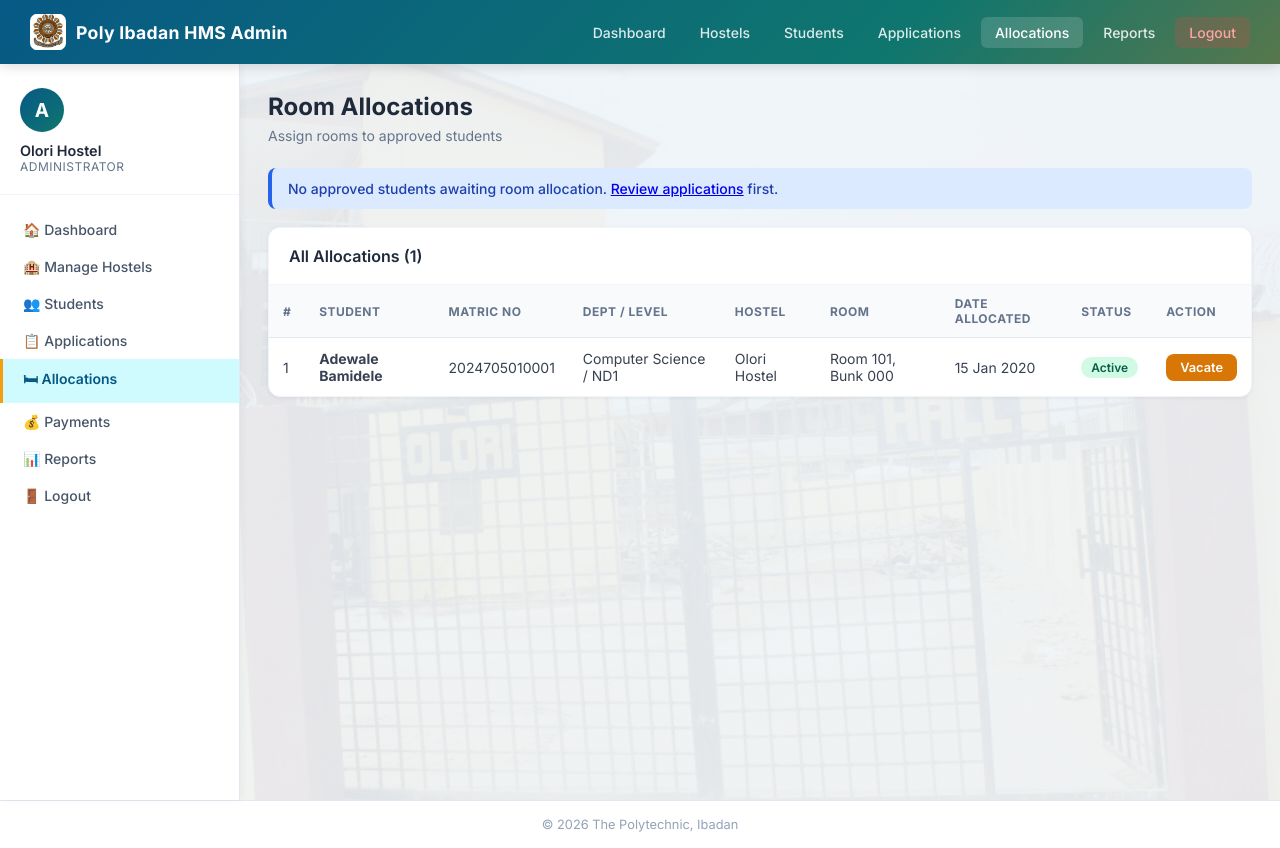
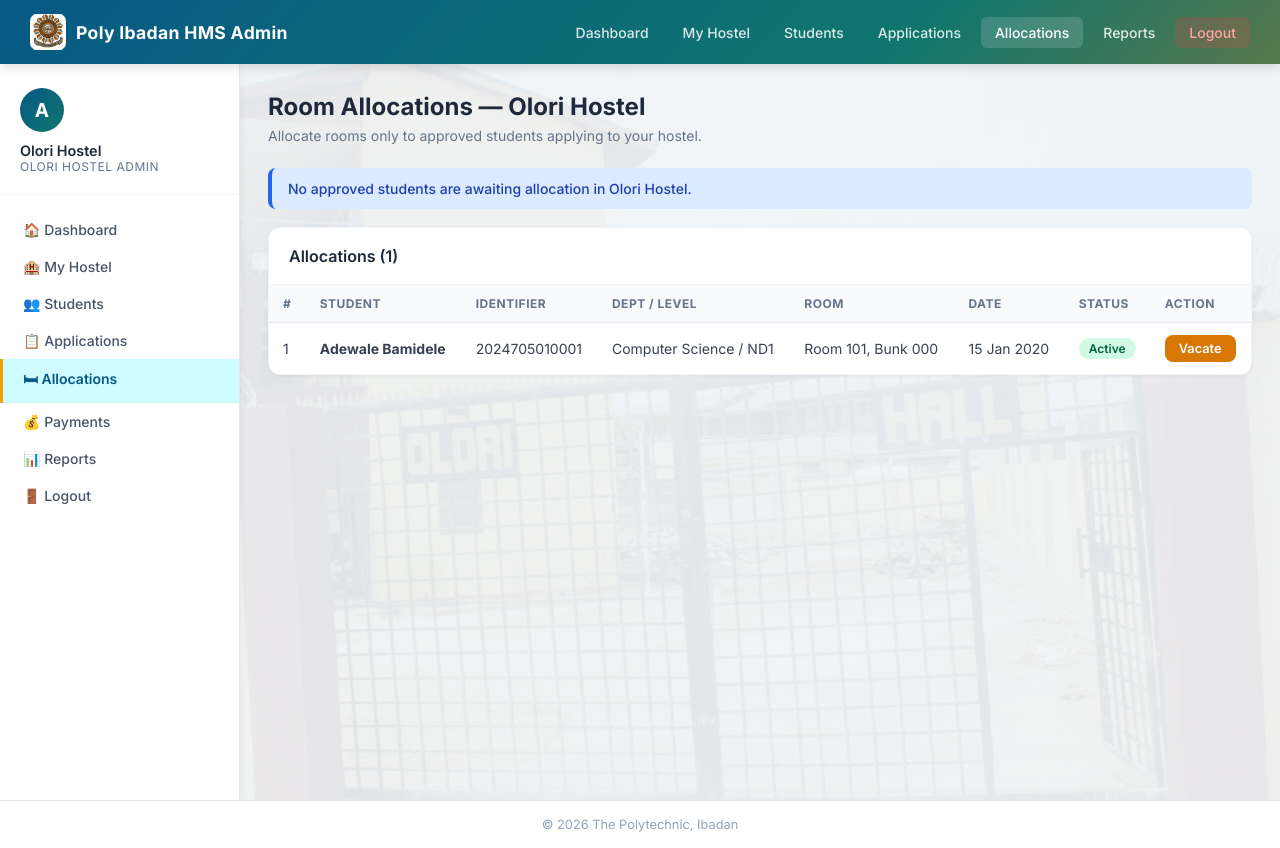
Before and after one commit to Eniola985/Hostel-Management-V2, a PHP site: page /admin/allocations.php in a window 1280 px wide. Run offline with PHP 8.4, Linux system fonts and the light colour scheme; a user stored in the database is signed in; data comes from the database, SQL or seed files in the repository; tables that the repository leaves empty hold one stand-in row (values such as "Sample post").

Commit message:
Enforce hostel-scoped room allocation access

```diff
--- a/admin/allocations.php
+++ b/admin/allocations.php
@@ -1,87 +1,139 @@
 <?php
-session_start();
-if (!isset($_SESSION['admin_id'])) { header('Location: login.php'); exit; }
-require_once '../includes/db.php';
+require_once '../includes/admin_auth.php';
+$hostel = current_admin_hostel($pdo);
 
-$msg = $err = '';
+$msg = '';
+$err = '';
 $preselect_student = (int)($_GET['student_id'] ?? 0);
 
-// Allocate room
+// Allocate a room only inside the currently authenticated hostel.
 if (isset($_POST['allocate'])) {
-    $student_id = (int)$_POST['student_id'];
-    $room_id = (int)$_POST['room_id'];
+    $student_id = (int)($_POST['student_id'] ?? 0);
+    $room_id = (int)($_POST['room_id'] ?? 0);
     $bunk_number = trim($_POST['bunk_number'] ?? '');
 
-    // Check if student already allocated
-    $existing = $pdo->prepare("SELECT * FROM allocations WHERE student_id=? AND status='Active'");
-    $existing->execute([$student_id]);
+    $existing = $pdo->prepare("SELECT a.allocation_id
+        FROM allocations a
+        JOIN rooms r ON r.room_id=a.room_id
+        WHERE a.student_id=? AND a.status='Active' AND r.hostel_id=?");
+    $existing->execute([$student_id, $admin_hostel_id]);
+
     if ($existing->fetch()) {
-        $err = 'This student already has an active room allocation.';
+        $err = 'This student already has an active allocation in your hostel.';
     } else {
-        // Check room availability
-        $room = $pdo->prepare("SELECT * FROM rooms WHERE room_id=?");
-        $room->execute([$room_id]);
-        $room = $room->fetch();
-        $hostel = $pdo->prepare("SELECT h.hostel_type FROM hostels h JOIN rooms r ON r.hostel_id=h.hostel_id WHERE r.room_id=?");
-        $hostel->execute([$room_id]);
-        $hostel = $hostel->fetch();
+        $roomStmt = $pdo->prepare("SELECT r.*, h.hostel_type
+            FROM rooms r JOIN hostels h ON h.hostel_id=r.hostel_id
+            WHERE r.room_id=? AND r.hostel_id=?
+            LIMIT 1");
+        $roomStmt->execute([$room_id, $admin_hostel_id]);
+        $room = $roomStmt->fetch();
+
+        $approved = $pdo->prepare("SELECT ap.app_id
+            FROM applications ap
+            WHERE ap.student_id=? AND ap.hostel_id=? AND ap.status='Approved'
+            LIMIT 1");
+        $approved->execute([$student_id, $admin_hostel_id]);
+        $approvedApplication = $approved->fetch();
+
         $bunk_taken = false;
-        if ($bunk_number) {
-            $bunk_check = $pdo->prepare("SELECT COUNT(*) FROM allocations WHERE room_id=? AND bunk_number=? AND status='Active'");
-            $bunk_check->execute([$room_id, $bunk_number]);
-            $bunk_taken = (bool)$bunk_check->fetchColumn();
+        if ($bunk_number !== '') {
+            $bunkCheck = $pdo->prepare("SELECT COUNT(*) FROM allocations
+                WHERE room_id=? AND bunk_number=? AND status='Active'");
+            $bunkCheck->execute([$room_id, $bunk_number]);
+            $bunk_taken = (bool)$bunkCheck->fetchColumn();
         }
-        if ($room && $room['status'] === 'Available' && !$bunk_taken && (!$bunk_number || ($hostel['hostel_type'] === 'Female' && in_array($bunk_number, ['1', '2', '3'], true)))) {
-            $pdo->prepare("INSERT INTO allocations (student_id, room_id, bunk_number) VALUES (?,?,?)")->execute([$student_id, $room_id, $bunk_number ?: null]);
-            $new_occ = $room['occupied'] + 1;
-            $new_status = $new_occ >= $room['capacity'] ? 'Full' : 'Available';
-            $pdo->prepare("UPDATE rooms SET occupied=?, status=? WHERE room_id=?")->execute([$new_occ, $new_status, $room_id]);
-            $pdo->prepare("UPDATE applications SET status='Allocated' WHERE student_id=?")->execute([$student_id]);
-            $msg = 'Room allocated successfully!';
+
+        if (!$approvedApplication) {
+            $err = 'Only students with an approved application for your hostel can be allocated here.';
+        } elseif (!$room || $room['status'] !== 'Available') {
+            $err = 'Selected room is not available in your hostel.';
+        } elseif ($bunk_taken) {
+            $err = 'Selected bunk is already occupied.';
+        } elseif ($bunk_number !== '' && !($room['hostel_type'] === 'Female' && in_array($bunk_number, ['1','2','3'], true))) {
+            $err = 'The selected bunk is not valid for this hostel.';
         } else {
-            $err = $bunk_taken ? 'Selected bunk is already occupied.' : 'Selected room or bunk is not available.';
+            $pdo->beginTransaction();
+            try {
+                $pdo->prepare("INSERT INTO allocations (student_id, room_id, bunk_number) VALUES (?,?,?)")
+                    ->execute([$student_id, $room_id, $bunk_number ?: null]);
+                $new_occ = (int)$room['occupied'] + 1;
+                $new_status = $new_occ >= (int)$room['capacity'] ? 'Full' : 'Available';
+                $pdo->prepare("UPDATE rooms SET occupied=?, status=? WHERE room_id=? AND hostel_id=?")
+                    ->execute([$new_occ, $new_status, $room_id, $admin_hostel_id]);
+                $pdo->prepare("UPDATE applications SET status='Allocated' WHERE student_id=? AND hostel_id=? AND status='Approved'")
+                    ->execute([$student_id, $admin_hostel_id]);
+                $pdo->commit();
+                $msg = 'Room allocated successfully.';
+            } catch (Throwable $e) {
+                if ($pdo->inTransaction()) $pdo->rollBack();
+                $err = 'The room allocation could not be completed. Please try again.';
+            }
         }
     }
 }
 
-// Vacate room
+// Vacate only allocations belonging to this hostel.
 if (isset($_GET['vacate'])) {
     $alloc_id = (int)$_GET['vacate'];
-    $alloc = $pdo->prepare("SELECT * FROM allocations WHERE allocation_id=?");
-    $alloc->execute([$alloc_id]);
-    $alloc = $alloc->fetch();
-    if ($alloc) {
-        $pdo->prepare("UPDATE allocations SET status='Vacated' WHERE allocation_id=?")->execute([$alloc_id]);
-        $room = $pdo->prepare("SELECT * FROM rooms WHERE room_id=?");
-        $room->execute([$alloc['room_id']]);
-        $room = $room->fetch();
-        $new_occ = max(0, $room['occupied'] - 1);
-        $pdo->prepare("UPDATE rooms SET occupied=?, status='Available' WHERE room_id=?")->execute([$new_occ, $alloc['room_id']]);
+    $allocStmt = $pdo->prepare("SELECT a.*, r.occupied, r.room_id
+        FROM allocations a
+        JOIN rooms r ON r.room_id=a.room_id
+        WHERE a.allocation_id=? AND r.hostel_id=? AND a.status='Active'");
+    $allocStmt->execute([$alloc_id, $admin_hostel_id]);
+    $alloc = $allocStmt->fetch();
+
+    if (!$alloc) {
+        $err = 'Allocation not found in your hostel.';
+    } else {
+        $pdo->beginTransaction();
+        try {
+            $pdo->prepare("UPDATE allocations SET status='Vacated' WHERE allocation_id=?")
+                ->execute([$alloc_id]);
+            $new_occ = max(0, (int)$alloc['occupied'] - 1);
+            $pdo->prepare("UPDATE rooms SET occupied=?, status='Available' WHERE room_id=? AND hostel_id=?")
+                ->execute([$new_occ, $alloc['room_id'], $admin_hostel_id]);
+            $pdo->commit();
             $msg = 'Room vacated successfully.';
+        } catch (Throwable $e) {
+            if ($pdo->inTransaction()) $pdo->rollBack();
+            $err = 'The room could not be vacated. Please try again.';
+        }
     }
 }
 
-$allocs = $pdo->query("SELECT a.*, s.full_name, s.matric_no, s.department, s.level, r.room_number, h.hostel_name
+$allocStmt = $pdo->prepare("SELECT a.*, s.full_name, s.matric_no, s.department, s.level,
+        r.room_number, h.hostel_name
     FROM allocations a
     JOIN students s ON a.student_id=s.student_id
     JOIN rooms r ON a.room_id=r.room_id
     JOIN hostels h ON r.hostel_id=h.hostel_id
-    ORDER BY a.allocation_date DESC")->fetchAll();
+    WHERE r.hostel_id=?
+    ORDER BY a.allocation_date DESC");
+$allocStmt->execute([$admin_hostel_id]);
+$allocs = $allocStmt->fetchAll();
 
-// Students with approved applications not yet allocated
-$unalloc = $pdo->query("SELECT s.*, ap.preferred_room_id, ap.preferred_bunk FROM students s
+$unallocStmt = $pdo->prepare("SELECT s.*, ap.preferred_room_id, ap.preferred_bunk
+    FROM students s
     JOIN applications ap ON s.student_id=ap.student_id
     LEFT JOIN allocations al ON s.student_id=al.student_id AND al.status='Active'
-    WHERE ap.status='Approved' AND al.allocation_id IS NULL")->fetchAll();
+    WHERE ap.hostel_id=? AND ap.status='Approved' AND al.allocation_id IS NULL
+    ORDER BY ap.applied_at ASC");
+$unallocStmt->execute([$admin_hostel_id]);
+$unalloc = $unallocStmt->fetchAll();
 
-$avail_rooms = $pdo->query("SELECT r.*, h.hostel_name, h.hostel_type FROM rooms r JOIN hostels h ON r.hostel_id=h.hostel_id WHERE r.status='Available' ORDER BY h.hostel_name, r.room_number")->fetchAll();
+$roomsStmt = $pdo->prepare("SELECT r.*, h.hostel_name, h.hostel_type
+    FROM rooms r JOIN hostels h ON r.hostel_id=h.hostel_id
+    WHERE r.hostel_id=? AND r.status='Available'
+    ORDER BY r.room_number");
+$roomsStmt->execute([$admin_hostel_id]);
+$avail_rooms = $roomsStmt->fetchAll();
 ?>
 <!DOCTYPE html>
 <html lang="en">
 <head>
 <meta charset="UTF-8"><meta name="viewport" content="width=device-width, initial-scale=1.0">
-<title>Allocations - Admin</title>
-<link rel="stylesheet" href="../css/style.css?v=6">
+<title>Allocations - <?= htmlspecialchars($hostel['hostel_name']) ?></title>
+<link rel="stylesheet" href="../css/style.css?v=7">
 <link href="https://fonts.googleapis.com/css2?family=Inter:wght@300;400;500;600;700&display=swap" rel="stylesheet">
 </head>
 <body>
@@ -89,7 +141,7 @@ $avail_rooms = $pdo->query("SELECT r.*, h.hostel_name, h.hostel_type FROM rooms
     <div class="brand"><img src="../assets/POLYLOGO.jpg" alt="The Polytechnic, Ibadan logo"> Poly Ibadan HMS Admin</div>
     <ul class="nav-links">
         <li><a href="dashboard.php">Dashboard</a></li>
-        <li><a href="hostels.php">Hostels</a></li>
+        <li><a href="hostels.php">My Hostel</a></li>
         <li><a href="students.php">Students</a></li>
         <li><a href="applications.php">Applications</a></li>
         <li><a href="allocations.php" class="active">Allocations</a></li>
@@ -102,11 +154,11 @@ $avail_rooms = $pdo->query("SELECT r.*, h.hostel_name, h.hostel_type FROM rooms
     <div class="user-info">
         <div class="avatar">A</div>
         <div class="name"><?= htmlspecialchars($_SESSION['admin_name']) ?></div>
-        <div class="role">Administrator</div>
+        <div class="role"><?= htmlspecialchars($hostel['hostel_name']) ?> Admin</div>
     </div>
     <nav class="sidebar-nav">
         <a href="dashboard.php">🏠 Dashboard</a>
-        <a href="hostels.php">🏨 Manage Hostels</a>
+        <a href="hostels.php">🏨 My Hostel</a>
         <a href="students.php">👥 Students</a>
         <a href="applications.php">📋 Applications</a>
         <a href="allocations.php" class="active">🛏 Allocations</a>
@@ -116,23 +168,23 @@ $avail_rooms = $pdo->query("SELECT r.*, h.hostel_name, h.hostel_type FROM rooms
     </nav>
 </aside>
 <main class="main">
-    <div class="page-title">Room Allocations</div>
-    <div class="page-subtitle">Assign rooms to approved students</div>
+    <div class="page-title">Room Allocations — <?= htmlspecialchars($hostel['hostel_name']) ?></div>
+    <div class="page-subtitle">Allocate rooms only to approved students applying to your hostel.</div>
     <?php if ($msg): ?><div class="alert alert-success"><?= htmlspecialchars($msg) ?></div><?php endif; ?>
     <?php if ($err): ?><div class="alert alert-error"><?= htmlspecialchars($err) ?></div><?php endif; ?>
 
-    <?php if (!empty($unalloc)): ?>
+    <?php if ($unalloc): ?>
     <div class="form-card" style="max-width:100%;margin-bottom:24px;">
-        <h3>🛏 Allocate Room to Student</h3>
+        <h3>🛏 Allocate Room</h3>
         <form method="POST">
             <div class="form-row">
                 <div class="form-group">
-                    <label>Select Student (Approved)</label>
+                    <label>Select Approved Student</label>
                     <select name="student_id" required>
                         <option value="">-- Select Student --</option>
                         <?php foreach ($unalloc as $s): ?>
-                            <option value="<?= $s['student_id'] ?>" data-room="<?= $s['preferred_room_id'] ?? '' ?>" data-bunk="<?= htmlspecialchars($s['preferred_bunk'] ?? '') ?>" <?= $preselect_student==$s['student_id']?'selected':'' ?>>
-                                <?= htmlspecialchars($s['full_name']) ?> (<?= htmlspecialchars($s['matric_no']) ?>)
+                        <option value="<?= (int)$s['student_id'] ?>" data-room="<?= (int)($s['preferred_room_id'] ?? 0) ?>" data-bunk="<?= htmlspecialchars($s['preferred_bunk'] ?? '') ?>" <?= $preselect_student === (int)$s['student_id'] ? 'selected' : '' ?>>
+                            <?= htmlspecialchars($s['full_name']) ?> (<?= htmlspecialchars($s['matric_no'] ?: $s['form_no']) ?>)
                         </option>
                         <?php endforeach; ?>
                     </select>
@@ -142,14 +194,14 @@ $avail_rooms = $pdo->query("SELECT r.*, h.hostel_name, h.hostel_type FROM rooms
                     <select name="room_id" id="allocation-room" required>
                         <option value="">-- Select Room --</option>
                         <?php foreach ($avail_rooms as $r): ?>
-                            <option value="<?= $r['room_id'] ?>">
-                                <?= htmlspecialchars($r['hostel_name']) ?> (<?= $r['hostel_type'] ?>), Room <?= htmlspecialchars($r['room_number']) ?> (<?= $r['occupied'] ?>/<?= $r['capacity'] ?> occupied)
+                        <option value="<?= (int)$r['room_id'] ?>">
+                            Room <?= htmlspecialchars($r['room_number']) ?> (<?= (int)$r['occupied'] ?>/<?= (int)$r['capacity'] ?> occupied)
                         </option>
                         <?php endforeach; ?>
                     </select>
                 </div>
                 <div class="form-group">
-                    <label>Bunk (ladies hostel only)</label>
+                    <label>Bunk (female hostel only)</label>
                     <select name="bunk_number" id="allocation-bunk">
                         <option value="">No bunk selection</option>
                         <option value="1">Bunk 1</option>
@@ -162,33 +214,28 @@ $avail_rooms = $pdo->query("SELECT r.*, h.hostel_name, h.hostel_type FROM rooms
         </form>
     </div>
     <?php else: ?>
-    <div class="alert alert-info">No approved students awaiting room allocation. <a href="applications.php">Review applications</a> first.</div>
+    <div class="alert alert-info">No approved students are awaiting allocation in <?= htmlspecialchars($hostel['hostel_name']) ?>.</div>
     <?php endif; ?>
 
     <div class="card">
-        <div class="card-header"><h3>All Allocations (<?= count($allocs) ?>)</h3></div>
+        <div class="card-header"><h3>Allocations (<?= count($allocs) ?>)</h3></div>
         <div class="table-wrap">
-            <?php if (empty($allocs)): ?>
-                <div class="empty-state"><span class="empty-icon">🛏</span><p>No allocations yet.</p></div>
+        <?php if (!$allocs): ?>
+            <div class="empty-state"><span class="empty-icon">🛏</span><p>No allocations in this hostel yet.</p></div>
         <?php else: ?>
         <table>
-                <thead><tr><th>#</th><th>Student</th><th>Matric No</th><th>Dept / Level</th><th>Hostel</th><th>Room</th><th>Date Allocated</th><th>Status</th><th>Action</th></tr></thead>
+            <thead><tr><th>#</th><th>Student</th><th>Identifier</th><th>Dept / Level</th><th>Room</th><th>Date</th><th>Status</th><th>Action</th></tr></thead>
             <tbody>
             <?php foreach ($allocs as $i => $a): ?>
             <tr>
-                    <td><?= $i+1 ?></td>
+                <td><?= $i + 1 ?></td>
                 <td><strong><?= htmlspecialchars($a['full_name']) ?></strong></td>
-                    <td><?= htmlspecialchars($a['matric_no']) ?></td>
-                    <td><?= htmlspecialchars($a['department']) ?> / <?= $a['level'] ?></td>
-                    <td><?= htmlspecialchars($a['hostel_name']) ?></td>
+                <td><?= htmlspecialchars($a['matric_no'] ?: '') ?: htmlspecialchars($a['form_no'] ?? '') ?></td>
+                <td><?= htmlspecialchars($a['department']) ?> / <?= htmlspecialchars($a['level']) ?></td>
                 <td>Room <?= htmlspecialchars($a['room_number']) ?><?= $a['bunk_number'] ? ', Bunk ' . htmlspecialchars($a['bunk_number']) : '' ?></td>
                 <td><?= date('d M Y', strtotime($a['allocation_date'])) ?></td>
-                    <td><span class="badge <?= $a['status']==='Active'?'badge-success':'badge-secondary' ?>"><?= $a['status'] ?></span></td>
-                    <td>
-                        <?php if ($a['status'] === 'Active'): ?>
-                            <a href="?vacate=<?= $a['allocation_id'] ?>" class="btn btn-warning btn-sm" onclick="return confirm('Vacate this room?')">Vacate</a>
-                        <?php endif; ?>
-                    </td>
+                <td><span class="badge <?= $a['status']==='Active' ? 'badge-success' : 'badge-secondary' ?>"><?= htmlspecialchars($a['status']) ?></span></td>
+                <td><?php if ($a['status'] === 'Active'): ?><a href="?vacate=<?= (int)$a['allocation_id'] ?>" class="btn btn-warning btn-sm" onclick="return confirm('Vacate this room?')">Vacate</a><?php endif; ?></td>
             </tr>
             <?php endforeach; ?>
             </tbody>
@@ -203,14 +250,12 @@ $avail_rooms = $pdo->query("SELECT r.*, h.hostel_name, h.hostel_type FROM rooms
 const studentSelect = document.querySelector('select[name="student_id"]');
 const roomSelect = document.getElementById('allocation-room');
 const bunkSelect = document.getElementById('allocation-bunk');
-if (studentSelect) {
-    studentSelect.addEventListener('change', () => {
+studentSelect?.addEventListener('change', () => {
     const student = studentSelect.selectedOptions[0];
     if (student.dataset.room) roomSelect.value = student.dataset.room;
     if (student.dataset.bunk) bunkSelect.value = student.dataset.bunk;
 });
-    if (studentSelect.value) studentSelect.dispatchEvent(new Event('change'));
-}
+if (studentSelect?.value) studentSelect.dispatchEvent(new Event('change'));
 </script>
 </body>
 </html>
```
Lines whose indentation alone changed are shown as unchanged.
